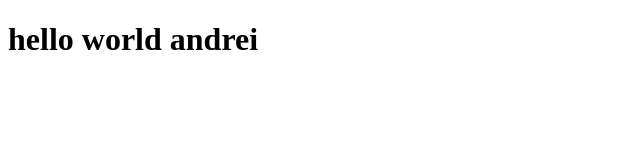
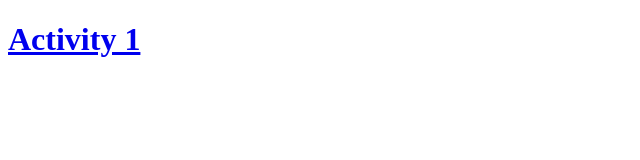
Before and after one commit to kredoteacher/kredoandrei.github.io, a plain HTML site: page index.html in a window 1280 px wide. Shown: the whole page, without its empty margins (0-640 px from the left). Drawn offline with Linux system fonts and the light colour scheme.

Commit message:
Update index.html

```diff
--- a/index.html
+++ b/index.html
@@ -8,8 +8,6 @@
 </head>
 <body>
 
-
-
-    <h1>hello world andrei</h1>
+ <h1><a href="css-table.html">Activity 1</h1>
 </body>
 </html>
```
